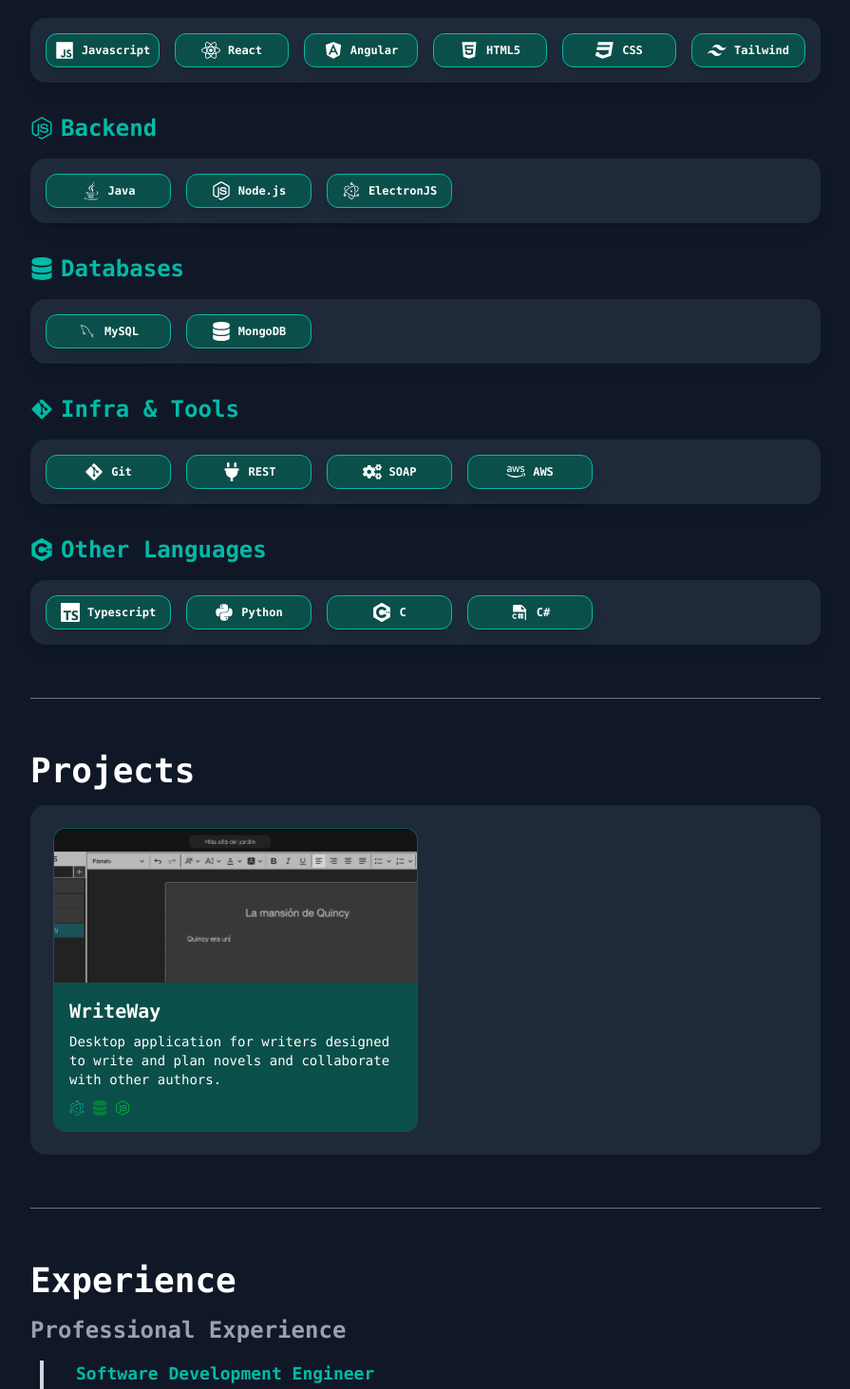
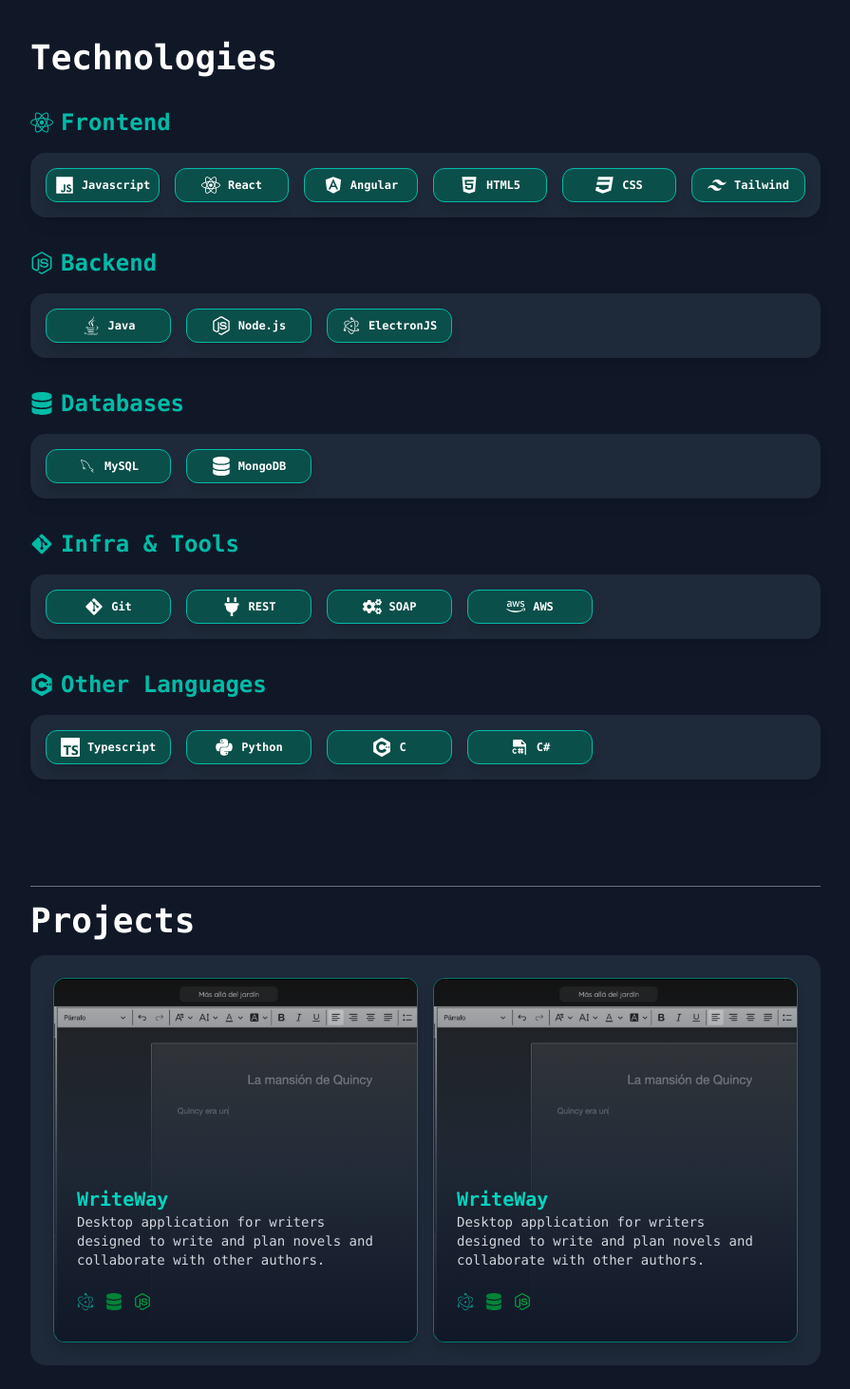
Before and after one commit to angcerv/angcerv.github.io, a React (Vite) app: page / in a window 1280 px wide. Shown: the part 681-2144 px from the top of the page at 95% size, without its empty margins (192-1087 px from the left). Built offline with nearby package versions, Linux system fonts and the light colour scheme.

Commit message:
improve animation

```diff
--- a/package.json
+++ b/package.json
@@ -15,6 +15,7 @@
     "@heroicons/react": "^2.2.0",
     "@tailwindcss/vite": "^4.0.12",
     "autoprefixer": "^10.4.20",
+    "framer-motion": "^12.5.0",
     "postcss": "^8.5.3",
     "react": "^19.0.0",
     "react-dom": "^19.0.0",
--- a/src/components/LinkButton.jsx
+++ b/src/components/LinkButton.jsx
@@ -1,5 +1,4 @@
 import React from "react";
-import { FaDownload } from "react-icons/fa"; // Importa el ícono de descarga
 
 function LinkButton({ text, onClick, icon }) {
   return (
@@ -10,7 +9,7 @@
                  hover:bg-teal-950 hover:shadow-lg hover:scale-105
                  active:scale-95 active:shadow-sm"
     >
-      {icon && <span className="mr-2">{icon}</span>} {/* Si se pasa un icono, lo renderiza */}
+      {icon && <span className="mr-2">{icon}</span>}
       {text}
     </button>
   );
--- a/src/components/Projects.jsx
+++ b/src/components/Projects.jsx
@@ -1,43 +1,60 @@
-import { FaHtml5, FaCss3Alt, FaNodeJs, FaReact, FaDatabase } from "react-icons/fa";
-import { SiElectron } from "react-icons/si";  // Icono para Electron
+import { motion } from "framer-motion";
+import { FaHtml5, FaCss3Alt, FaNodeJs, FaReact, FaDatabase, FaGithub } from "react-icons/fa";
+import { SiElectron } from "react-icons/si";
 
-const ProjectCard = ({ title, description, techs, image }) => {
-  // Mapeo de iconos para las tecnologías
+const ProjectCard = ({ title, description, techs, image, githubLink, index }) => {
   const techIcons = {
     ElectronJS: <SiElectron className="text-teal-400" />,
     MongoDB: <FaDatabase className="text-green-700" />,
     HTML: <FaHtml5 className="text-orange-500" />,
     CSS: <FaCss3Alt className="text-blue-500" />,
     React: <FaReact className="text-blue-500" />,
-    NodeJS: <FaNodeJs className="text-green-600" />
+    NodeJS: <FaNodeJs className="text-green-600" />,
   };
 
   return (
-    <div className="relative w-full h-80 perspective group rounded-xl  border-1 border-teal-800"> {/* Agregamos el grupo para el hover */}
-      {/* Imagen de fondo dinámica */}
+    <motion.div
+      className="relative w-full h-96 rounded-xl border border-teal-700 shadow-lg overflow-hidden group"
+      initial={{ opacity: 0, y: 50 }}
+      animate={{ opacity: 1, y: 0 }}
+      transition={{ duration: 0.5, delay: index * 0.3 }}
+      whileHover={{ scale: 1.03, transition: { duration: 0.3 } }}
+    >
       <div
-        className="absolute inset-0 w-full h-full rounded-xl bg-cover bg-center"
-        style={{ backgroundImage: `url(${image})` }}  // Usando la imagen pasada como prop
+        className="absolute inset-0 w-full h-full bg-cover bg-center transition-opacity duration-500 group-hover:opacity-70"
+        style={{ backgroundImage: `url(${image})` }}
       ></div>
 
-      {/* Fondo semi-transparente para el recuadro */}
-      <div className="absolute inset-0 w-full h-full flex justify-center items-end">
-        <div className="bg-teal-900 bg-opacity-70 p-4 w-full rounded-b-xl"> {/* Aquí se añade el borde en hover */}
-          {/* Título y Descripción del Proyecto */}
-          <div className="text-white">
-            <h3 className="text-xl font-semibold mb-2">{title}</h3>
-            <p className="text-sm mb-3">{description}</p>
-            <div className="flex space-x-2">
-              {/* Mostramos los iconos de las tecnologías */}
-              {techs.map((tech) => techIcons[tech])}
+      <div className="absolute inset-0 w-full h-full flex flex-col justify-end p-6 bg-gradient-to-t from-gray-900 via-gray-800/80 to-transparent">
+        <h3 className="text-xl font-semibold text-teal-400">{title}</h3>
+        <p className="text-sm text-gray-300 mb-4">{description}</p>
+
+        <div className="flex items-center">
+          <div className="flex space-x-3">
+            {techs.map((tech, index) => (
+              <span key={tech + index} className="text-lg">
+                {techIcons[tech]}
+              </span>
+            ))}
+          </div>
+
+          {githubLink && (
+            <motion.a
+              href={githubLink}
+              target="_blank"
+              rel="noopener noreferrer"
+              className="ml-auto flex items-center space-x-2 px-4 py-2 text-sm font-medium text-white bg-teal-600 rounded-lg opacity-0 group-hover:opacity-100 transition-all duration-300 hover:bg-teal-500"
+              whileHover={{ scale: 1.1 }}
+            >
+              <FaGithub />
+              <span>GitHub</span>
+            </motion.a>
+          )}
         </div>
       </div>
-        </div>
-      </div>
-    </div>
+    </motion.div>
   );
 };
-
 
 const Projects = () => {
   const projects = [
@@ -45,26 +62,39 @@
       title: "WriteWay",
       description: "Desktop application for writers designed to write and plan novels and collaborate with other authors.",
       techs: ["ElectronJS", "MongoDB", "NodeJS"],
-      image: "./assets/writeway_1.png"  // Ruta de la imagen de fondo para este proyecto
+      image: "./assets/writeway_1.png",
+      githubLink: "https://github.com/angcerv/writeway",
+    },
+    {
+      title: "WriteWay",
+      description: "Desktop application for writers designed to write and plan novels and collaborate with other authors.",
+      techs: ["ElectronJS", "MongoDB", "NodeJS"],
+      image: "./assets/writeway_1.png",
+      githubLink: "https://github.com/angcerv/writeway",
     },
   ];
 
   return (
-    <div>
-      <div className="max-w-4xl mx-auto p-6 rounded-2xl bg-gray-800 mt-2 mb-3">
-        <div className="grid grid-cols-2 gap-x-4 gap-y-6 justify-center">
+    <motion.div
+      className="max-w-4xl mx-auto p-6 rounded-2xl bg-gray-800 mt-2 mb-3"
+      initial={{ opacity: 0, y: 50 }}
+      animate={{ opacity: 1, y: 0 }}
+      transition={{ duration: 0.6 }}
+    >
+      <div className="grid grid-cols-1 sm:grid-cols-2 gap-x-4 gap-y-6">
         {projects.map((project, index) => (
           <ProjectCard
             key={index}
+            index={index}
             title={project.title}
             description={project.description}
             techs={project.techs}
-              image={project.image}  // Pasando la imagen como propiedad
+            image={project.image}
+            githubLink={project.githubLink}
           />
         ))}
       </div>
-      </div>
-    </div>
+    </motion.div>
   );
 };
 
--- a/src/components/ScrollSections.jsx
+++ b/src/components/ScrollSections.jsx
@@ -1,4 +1,5 @@
 import React, { useState, useEffect } from "react";
+import { motion } from "framer-motion"; // ✅ Importar framer-motion
 import { FaTools, FaProjectDiagram, FaUserAlt, FaBriefcase, FaInfoCircle } from "react-icons/fa";
 import Introduction from './Introduction';
 import Technologies from './Technologies';
@@ -8,24 +9,33 @@
 
 const ScrollSections = () => {
   const [activeTab, setActiveTab] = useState("introduction");
+  const [visibleSections, setVisibleSections] = useState({
+    introduction: true, // Siempre visible desde el inicio
+    technologies: false,
+    projects: false,
+    experience: false,
+    about: false,
+  });
 
   const sectionIds = ["introduction", "technologies", "projects", "experience", "about"];
 
   useEffect(() => {
     const handleScroll = () => {
       const scrollPosition = window.scrollY;
-      const windowHeight = window.innerHeight; // Altura de la ventana visible
+      const windowHeight = window.innerHeight;
+
       sectionIds.forEach((id) => {
         const section = document.getElementById(id);
         if (section) {
-          const top = section.offsetTop;
-          const height = section.offsetHeight;
+          const top = section.getBoundingClientRect().top;
 
-          // Calcula el umbral en el tercio superior de la pantalla
-          const sectionTopThreshold = top - windowHeight / 3;
+          // Si la sección está dentro de la vista, la activamos
+          if (top < windowHeight * 0.75) {
+            setVisibleSections((prev) => ({ ...prev, [id]: true }));
+          }
 
-          // Si el scroll está dentro del rango del tercio superior de la sección
-          if (scrollPosition >= sectionTopThreshold && scrollPosition < sectionTopThreshold + height) {
+          // También actualizamos la barra lateral
+          if (scrollPosition >= section.offsetTop - windowHeight / 3) {
             setActiveTab(id);
           }
         }
@@ -35,8 +45,6 @@
     window.addEventListener("scroll", handleScroll);
     return () => window.removeEventListener("scroll", handleScroll);
   }, []);
-
-
 
   const scrollToSection = (id) => {
     const section = document.getElementById(id);
@@ -63,52 +71,91 @@
 
   return (
     <div className="flex">
-      {/* Barra lateral */}
-      <div className="fixed top-30 right-3 w-16 h-full bg-gray-900 text-white flex flex-col items-center py-8 overflow-visible">
+      {/* Sidebar */}
+      <div className="fixed top-30 right-3 w-16 h-full bg-gray-900 text-white flex flex-col items-center py-8">
         {sectionIds.map((id) => (
           <div key={id} className="relative group">
-            {/* Botón */}
             <button
               onClick={() => scrollToSection(id)}
-              className={`w-12 h-12 mb-8 rounded-full flex justify-center items-center cursor-pointer transition-colors relative z-10 ${
+              className={`w-12 h-12 mb-8 rounded-full flex justify-center items-center cursor-pointer transition-all relative z-10 ${
                 activeTab === id ? "bg-teal-500" : "bg-gray-700 hover:bg-teal-500"
               }`}
             >
               <span className="text-xl">{icons[id]}</span>
             </button>
 
-            {/* Tooltip - Ahora sale a la izquierda */}
-            <div className="cursor-default absolute top-1/2 right-full mr-3 -translate-y-1/2 bg-gray-800 text-white text-sm select-none px-3 py-1 rounded-md opacity-0 group-hover:opacity-100 transition-opacity z-50 whitespace-nowrap shadow-lg">
+            {/* Tooltip */}
+            <div className="absolute top-1/2 right-full mr-3 -translate-y-1/2 bg-gray-800 text-white text-sm px-3 py-1 rounded-md opacity-0 group-hover:opacity-100 transition-opacity whitespace-nowrap shadow-lg">
               {labels[id]}
             </div>
           </div>
         ))}
       </div>
 
-      {/* Contenido principal */}
+      {/* Main Content */}
       <div className="mr-20 p-8 w-full">
-        <section id="introduction" className="mb-14">
+        {/* Introduction */}
+        <motion.section
+          id="introduction"
+          className="mb-28"
+          initial={{ opacity: 0, y: 50 }}
+          animate={{ opacity: 1, y: 0 }}
+          transition={{ duration: 0.6 }}
+        >
           <Introduction />
-        </section>
-        <section id="technologies" className="mb-14 mt-14">
+        </motion.section>
+
+        {/* Technologies */}
+        <motion.section
+          id="technologies"
+          className="mb-28 mt-20"
+          initial={{ opacity: 0, y: 50 }}
+          animate={visibleSections.technologies ? { opacity: 1, y: 0 } : {}}
+          transition={{ duration: 0.6 }}
+        >
           <h2 className="text-4xl font-bold mb-4">Technologies</h2>
           <Technologies />
-        </section>
-        <hr className="border-t border-gray-500 my-4" />
-        <section id="projects" className="mb-14 mt-14">
+
+        </motion.section>
+
+        {/* Projects */}
+        <motion.section
+          id="projects"
+          className="mb-28 mt-20"
+          initial={{ opacity: 0, y: 50 }}
+          animate={visibleSections.projects ? { opacity: 1, y: 0 } : {}}
+          transition={{ duration: 0.6 }}
+        >
+          <hr className="border-t border-gray-500 my-4" />
           <h2 className="text-4xl font-bold mb-4">Projects</h2>
           <Projects />
-        </section>
-        <hr className="border-t border-gray-500 my-4" />
-        <section id="experience" className="mb-14">
-          <h2 className="text-4xl font-bold mb-4 mt-14">Experience</h2>
+        </motion.section>
+
+        {/* Experience */}
+        <motion.section
+          id="experience"
+          className="mb-28 mt-20"
+          initial={{ opacity: 0, y: 50 }}
+          animate={visibleSections.experience ? { opacity: 1, y: 0 } : {}}
+          transition={{ duration: 0.6 }}
+        >
+          <hr className="border-t border-gray-500 my-4" />
+          <h2 className="text-4xl font-bold mb-4">Experience</h2>
           <Experience />
-        </section>
-        <hr className="border-t border-gray-500 my-4" />
-        <section id="about" className="mb-20 mt-14">
-        <h2 className="text-4xl font-bold mb-4 mt-14">About Me</h2>
+        </motion.section>
+
+        {/* About Me */}
+        <motion.section
+          id="about"
+          className="mb-20 mt-20"
+          initial={{ opacity: 0, y: 50 }}
+          animate={visibleSections.about ? { opacity: 1, y: 0 } : {}}
+          transition={{ duration: 0.6 }}
+        >
+          <hr className="border-t border-gray-500 my-4" />
+          <h2 className="text-4xl font-bold mb-4">About Me</h2>
           <AboutMe />
-        </section>
+        </motion.section>
       </div>
     </div>
   );
--- a/src/components/Technologies.jsx
+++ b/src/components/Technologies.jsx
@@ -1,4 +1,5 @@
 import React from "react";
+import { motion } from "framer-motion";
 import { FaPlug, FaCogs, FaJs, FaJava, FaReact, FaAngular, FaHtml5, FaCss3, FaNodeJs, FaGitAlt, FaAws, FaPython, FaDatabase } from "react-icons/fa";
 import { RiTailwindCssFill } from "react-icons/ri";
 import { IoLogoElectron } from "react-icons/io5";
@@ -6,138 +7,107 @@
 import { PiFileCSharpFill } from "react-icons/pi";
 import { DiMysql } from "react-icons/di";
 
-const TechnologyCard = ({ tech, logo: Logo, years }) => {
+const TechnologyCard = ({ tech, logo: Logo, years, index }) => {
   return (
-    <div className="relative flex w-33 h-9 perspective group hover:cursor-default">
+    <motion.div
+      initial={{ opacity: 0, y: 30 }}
+      animate={{ opacity: 1, y: 0 }}
+      transition={{ duration: 0.5, delay: index * 0.1 }}
+      className="relative flex w-33 h-9 perspective group hover:cursor-default"
+    >
       <div className="w-full h-full flex items-center gap-1 p-2 rounded-xl border border-teal-500 bg-teal-900 shadow-lg transition-transform duration-400 ease-in-out transform group-hover:rotate-y-180">
-
-        {/* Cara frontal */}
+        {/* Front face */}
         <div className="absolute inset-0 flex items-center justify-center backface-hidden transition-opacity duration-300 ease-in-out group-hover:opacity-0 group-hover:delay-0 delay-50">
           {Logo && <Logo className="w-5 h-5 text-white mr-2" />}
           <span className="text-xs font-semibold text-white">{tech}</span>
         </div>
 
-        {/* Cara trasera (aparece solo en hover) */}
+        {/* Back face */}
         <div className="absolute inset-0 flex items-center justify-center text-white text-xs opacity-0 rotate-y-180 transition-opacity duration-300 group-hover:opacity-100">
           <span>{years} {years === 1 ? "year" : "years"}</span>
         </div>
       </div>
-    </div>
+    </motion.div>
   );
 };
 
 const Technologies = () => {
-
-  const techsFrontend = [
+  const techCategories = [
+    {
+      title: "Frontend",
+      icon: <FaReact className="text-teal-500" />,
+      techs: [
         { tech: "Javascript", logo: FaJs, years: 4 },
-    { tech: "React", logo: FaReact, years: 4 },
-    { tech: "Angular", logo: FaAngular, years: 4 },
+        { tech: "React", logo: FaReact, years: 3 },
+        { tech: "Angular", logo: FaAngular, years: 3 },
         { tech: "HTML5", logo: FaHtml5, years: 4 },
         { tech: "CSS", logo: FaCss3, years: 4 },
-    { tech: "Tailwind", logo: RiTailwindCssFill, years: 4 },
-  ];
-
-  const techsBackend = [
+        { tech: "Tailwind", logo: RiTailwindCssFill, years: 3 },
+      ],
+    },
+    {
+      title: "Backend",
+      icon: <FaNodeJs className="text-teal-500" />,
+      techs: [
         { tech: "Java", logo: FaJava, years: 4 },
         { tech: "Node.js", logo: FaNodeJs, years: 4 },
         { tech: "ElectronJS", logo: IoLogoElectron, years: 2 },
-  ];
-
-  const techsDBs = [
+      ],
+    },
+    {
+      title: "Databases",
+      icon: <FaDatabase className="text-teal-500" />,
+      techs: [
         { tech: "MySQL", logo: DiMysql, years: 4 },
         { tech: "MongoDB", logo: FaDatabase, years: 4 },
-  ];
-
-  const techsInfraAndTools = [
+      ],
+    },
+    {
+      title: "Infra & Tools",
+      icon: <FaGitAlt className="text-teal-500" />,
+      techs: [
         { tech: "Git", logo: FaGitAlt, years: 4 },
         { tech: "REST", logo: FaPlug, years: 4 },
         { tech: "SOAP", logo: FaCogs, years: 4 },
         { tech: "AWS", logo: FaAws, years: 2 },
-  ];
-
-  const techsOtherLanguages = [
+      ],
+    },
+    {
+      title: "Other Languages",
+      icon: <SiCplusplus className="text-teal-500" />,
+      techs: [
         { tech: "Typescript", logo: SiTypescript, years: 1 },
         { tech: "Python", logo: FaPython, years: 2 },
         { tech: "C", logo: SiCplusplus, years: 1 },
         { tech: "C#", logo: PiFileCSharpFill, years: 1 },
+      ],
+    },
   ];
 
   return (
     <div>
-      {/* Frontend Section */}
-      <div className="mt-8 mb-6">
+      {techCategories.map((category, catIndex) => (
+        <motion.div
+          key={catIndex}
+          initial={{ opacity: 0, y: 50 }}
+          whileInView={{ opacity: 1, y: 0 }}
+          viewport={{ once: true, amount: 0.2 }}
+          transition={{ duration: 0.5, delay: catIndex * 0.2 }}
+          className="mt-8 mb-6"
+        >
           <h2 className="text-2xl font-bold text-teal-500 flex items-center gap-2 mb-4">
-          <FaReact className="text-teal-500" />
-          Frontend
+            {category.icon}
+            {category.title}
           </h2>
           <div className="max-w-4xl mx-auto p-4 rounded-2xl bg-gray-800 shadow-lg">
             <div className="flex gap-x-4 gap-y-6">
-            {techsFrontend.map((t, index) => (
-              <TechnologyCard key={index} tech={t.tech} logo={t.logo} years={t.years} />
+              {category.techs.map((t, index) => (
+                <TechnologyCard key={index} tech={t.tech} logo={t.logo} years={t.years} index={index} />
               ))}
             </div>
           </div>
-      </div>
-
-      {/* Backend Section */}
-      <div className="mt-8 mb-6">
-        <h2 className="text-2xl font-bold text-teal-500 flex items-center gap-2 mb-4">
-          <FaNodeJs className="text-teal-500" />
-          Backend
-        </h2>
-        <div className="max-w-4xl mx-auto p-4 rounded-2xl bg-gray-800 shadow-lg">
-          <div className="flex gap-x-4 gap-y-6">
-            {techsBackend.map((t, index) => (
-              <TechnologyCard key={index} tech={t.tech} logo={t.logo} years={t.years} />
+        </motion.div>
       ))}
-          </div>
-        </div>
-      </div>
-
-      {/* Databases Section */}
-      <div className="mt-8 mb-6">
-        <h2 className="text-2xl font-bold text-teal-500 flex items-center gap-2 mb-4">
-          <FaDatabase className="text-teal-500" />
-          Databases
-        </h2>
-        <div className="max-w-4xl mx-auto p-4 rounded-2xl bg-gray-800 shadow-lg">
-          <div className="flex gap-x-4 gap-y-6">
-            {techsDBs.map((t, index) => (
-              <TechnologyCard key={index} tech={t.tech} logo={t.logo} years={t.years} />
-            ))}
-          </div>
-        </div>
-      </div>
-
-      {/* Infra & Tools Section */}
-      <div className="mt-8 mb-6">
-        <h2 className="text-2xl font-bold text-teal-500 flex items-center gap-2 mb-4">
-          <FaGitAlt className="text-teal-500" />
-          Infra & Tools
-        </h2>
-        <div className="max-w-4xl mx-auto p-4 rounded-2xl bg-gray-800 shadow-lg">
-          <div className="flex gap-x-4 gap-y-6">
-            {techsInfraAndTools.map((t, index) => (
-              <TechnologyCard key={index} tech={t.tech} logo={t.logo} years={t.years} />
-            ))}
-          </div>
-        </div>
-      </div>
-
-      {/* Other Languages Section */}
-      <div className="mt-8 mb-6">
-        <h2 className="text-2xl font-bold text-teal-500 flex items-center gap-2 mb-4">
-          <SiCplusplus className="text-teal-500" />
-          Other Languages
-        </h2>
-        <div className="max-w-4xl mx-auto p-4 rounded-2xl bg-gray-800 shadow-lg">
-          <div className="flex gap-x-4 gap-y-6">
-            {techsOtherLanguages.map((t, index) => (
-              <TechnologyCard key={index} tech={t.tech} logo={t.logo} years={t.years} />
-            ))}
-          </div>
-        </div>
-      </div>
     </div>
   );
 };
```
Also changed, not shown: src/components/AboutMe.jsx (+10 -6 lines), src/components/Experience.jsx (+10 -5 lines), src/components/Introduction.jsx (+22 -15 lines), 1 other file (tests, documents, lock files or other folders). Lines whose indentation alone changed are shown as unchanged.
